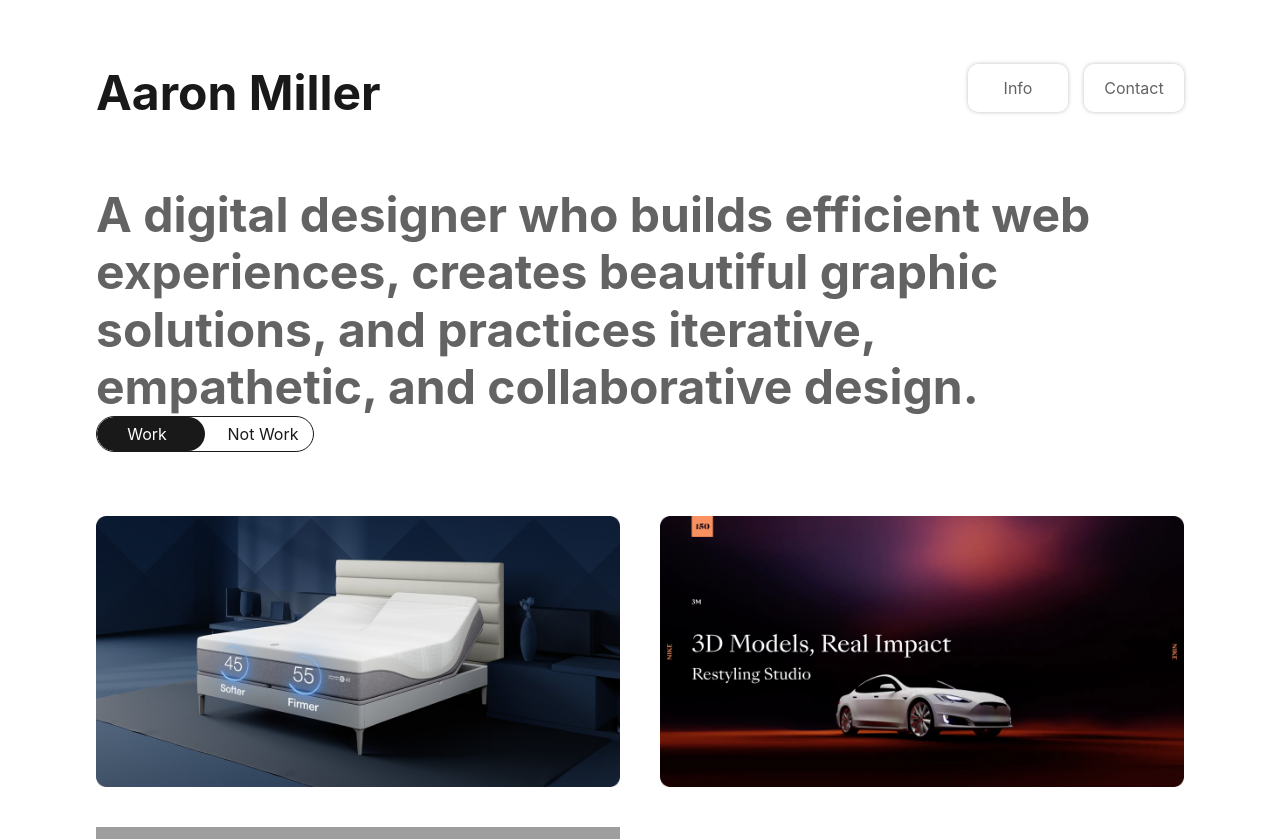
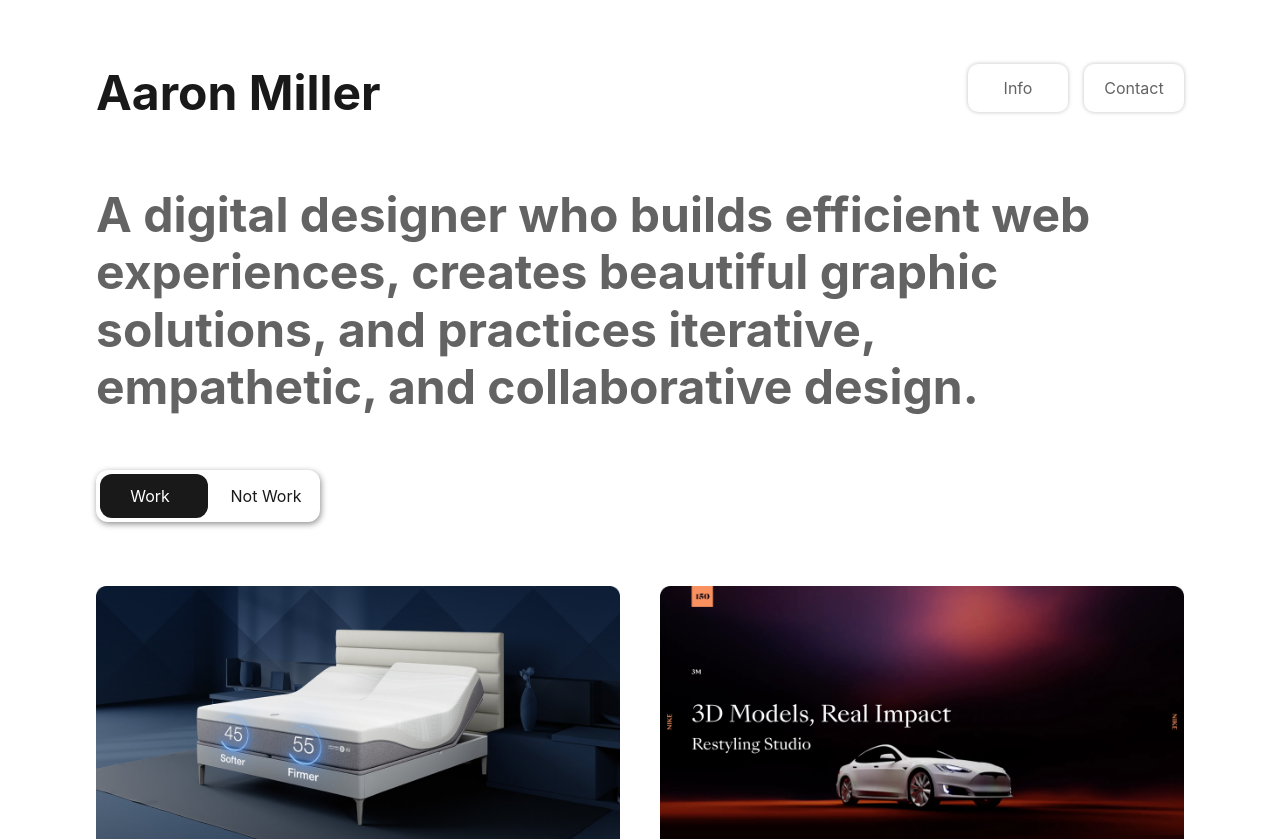
Before and after one commit to KierstenMiller/aaron-miller-portfolio-website, a Next.js app: page / in a window 1280 px wide. Shown: the top 839 px of the page. Built offline with nearby package versions, Linux system fonts and the light colour scheme; grey boxes are pictures that could not be loaded.

Commit message:
implementing switch styles from Aaron

```diff
--- a/app/components/molecules/work-switch.module.scss
+++ b/app/components/molecules/work-switch.module.scss
@@ -2,27 +2,35 @@
 
 $color-1: white;
 $color-2: $deep-black;
-$radius: 55px;
+$radius: 12px;
 
 .switch-container {
-    overflow: hidden;
-    position: relative;
     width: fit-content;
-    background-color: $color-2;
-    border: 1px solid $color-1;
     border-radius: $radius;
-    transition: background-color 1s ease-in;
+    padding: 4px;
+    transition: box-shadow 1s ease;
+    box-shadow: 0px 0px 0px 1px rgba(255, 255, 255, 1);
 
     &.is-work {
-        background-color: $color-1;
-        border: 1px solid $color-2;
+        box-shadow: 1px 2px 6px 0px rgba(0, 0, 0, 0.45);
 
+        .switch {
             .highlight {
                 left: 0px;
                 right: unset;
                 background-color: $color-2;
             }
         }
+
+    }
+}
+
+.switch {
+    overflow: hidden;
+    position: relative;
+    display: flex;
+    width: fit-content;
+    min-height: 44px;
 
     .highlight {
         position: absolute;
@@ -56,6 +64,4 @@ $radius: 55px;
     .switch-button.not-work-button {
         color: $color-2;
     }
-
-
 }
--- a/app/components/molecules/work-switch.tsx
+++ b/app/components/molecules/work-switch.tsx
@@ -11,9 +11,10 @@ interface props {
 
 export const Switch = ({ isWorkMode, setIsWorkMode }: props) => {
 
-  return <fieldset className={classNames(styles['switch-container'], { [styles['is-work']] : isWorkMode })}>
+  return <fieldset className={classNames(styles['switch-container'], { [styles['is-work']]: isWorkMode })}>
     <legend className="sr-only">Project View</legend>
-    <span className={styles["highlight"]}/>
+    <div className={styles['switch']}>
+      <span className={styles["highlight"]} />
       <button
         className={classNames(styles['switch-button'], styles['work-button'])}
         type="button"
@@ -34,5 +35,6 @@ export const Switch = ({ isWorkMode, setIsWorkMode }: props) => {
       >
         Not Work
       </button>
+    </div>
   </fieldset>
 }
--- a/app/page.module.scss
+++ b/app/page.module.scss
@@ -7,6 +7,8 @@ $dark: $deep-black;
 $light: white;
 
 .page-container {
+    transition: background-color 1s ease;
+
     &.is-not-work {
         background-color: $deep-black;
 
@@ -73,20 +75,8 @@ $light: white;
 }
 
 .work-menu {
-    ul {
-        display: flex;
-    }
-
-    .main-link {
-        display: inline-block;
-        border: 1px solid $base-gray;
-        border-radius: $small;
-        padding: $x-small $small;
-
-        &:not(:last-child) {
-            margin-right: $small;
-        }
-    }
+    margin-top: $desktop-spacing - 10px; // hanging character are real turds
+    margin-bottom: $desktop-spacing;
 }
 
 .profile {
--- a/app/page.tsx
+++ b/app/page.tsx
@@ -26,7 +26,7 @@ export default function Home() {
         <p className={classNames(styles['header-description'])}>A digital designer who builds efficient web experiences, creates beautiful graphic solutions, and practices iterative, empathetic, and collaborative design.</p>
       </header>
       <main>
-        <div className="work-menu mb-24">
+        <div className={styles['work-menu']}>
           <Switch isWorkMode={isWorkMode} setIsWorkMode={setIsWorkMode} />
         </div>
         <ProjectNav ariaLabel="Secondary" />
```
Lines whose indentation alone changed are shown as unchanged.
